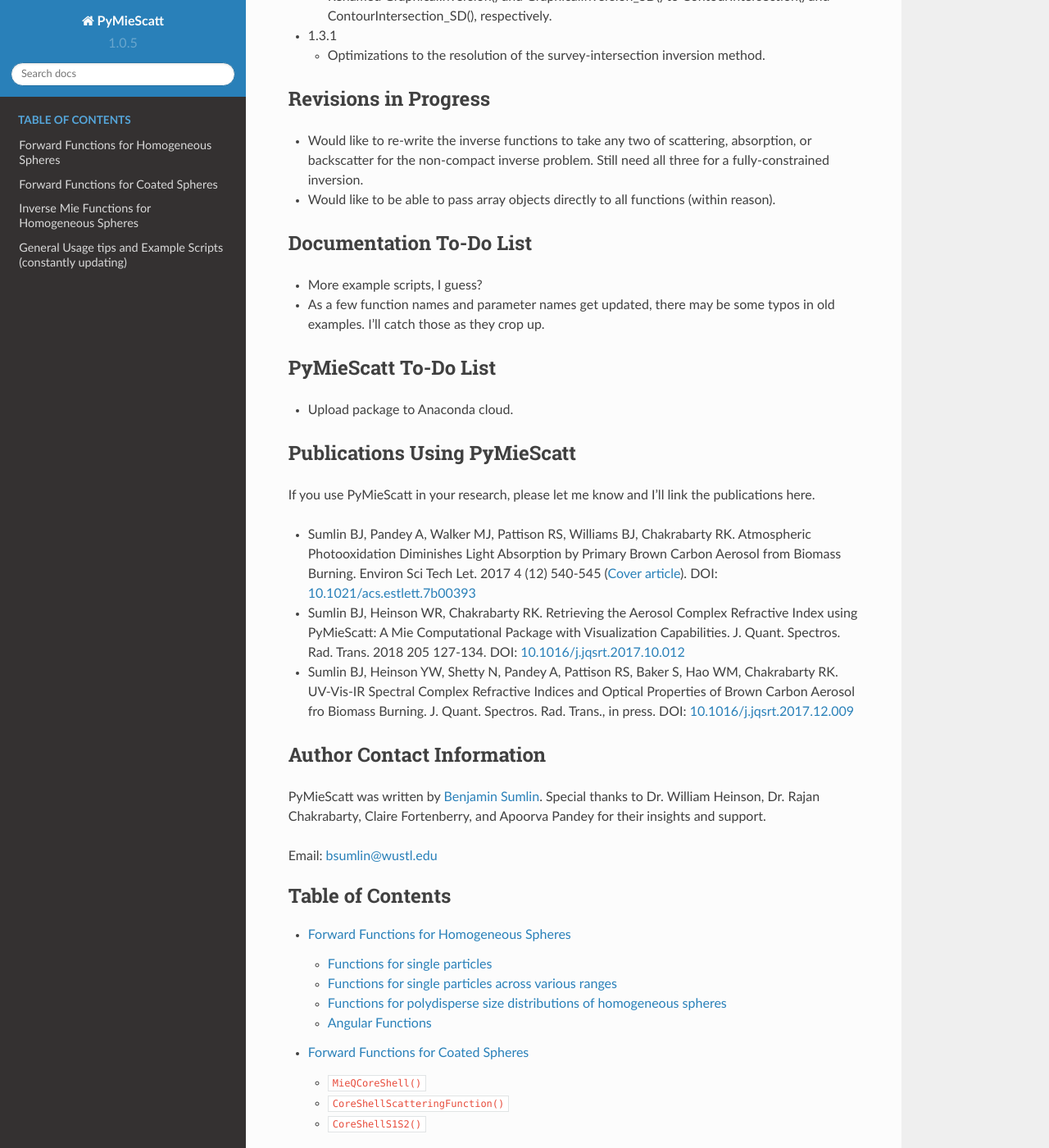
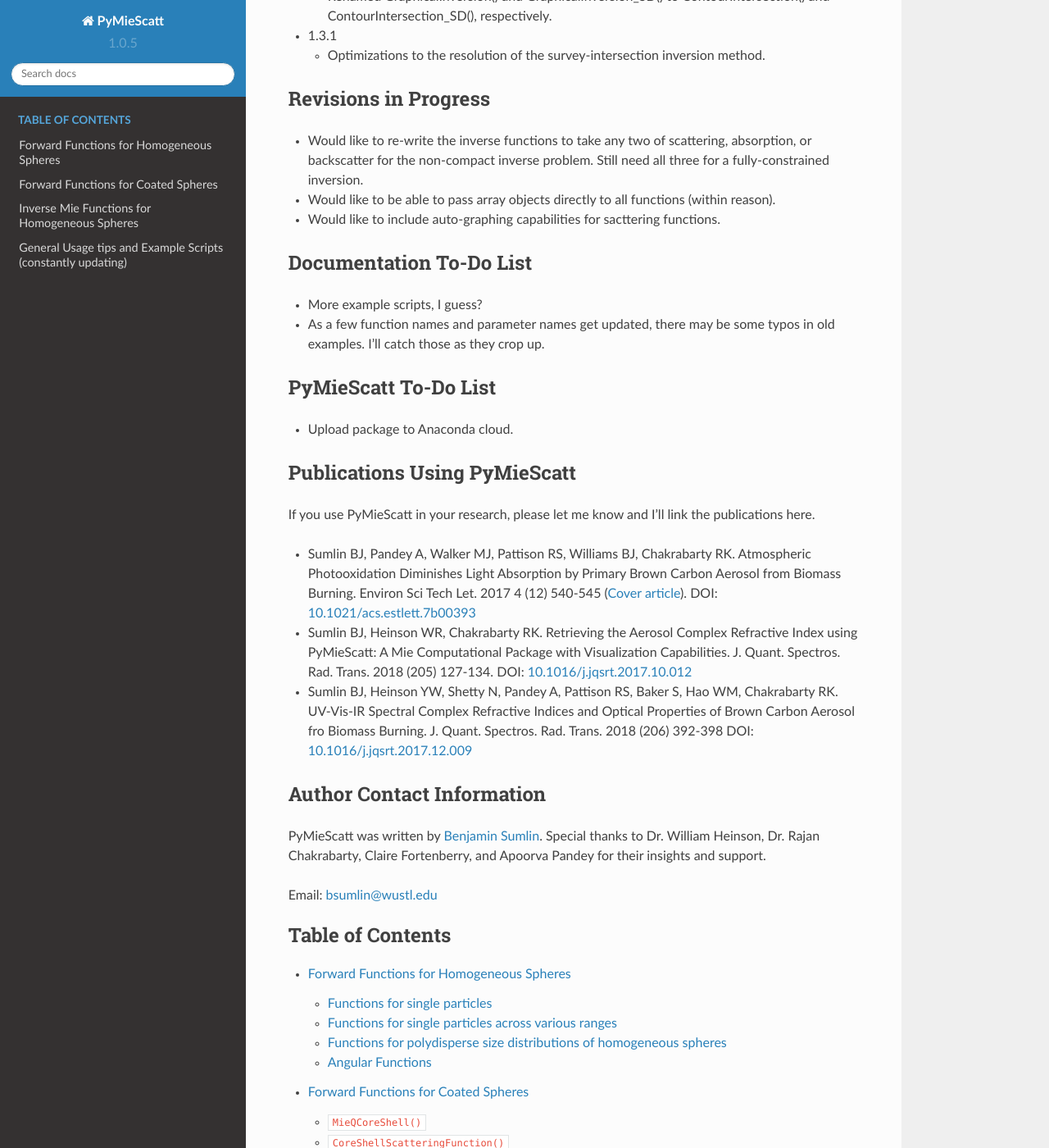
Before and after one commit to bsumlin/PyMieScatt, a Sphinx documentation site: the page built from docs/index.rst, in a window 1280 px wide and 1400 px high, scrolled down 1716 px. Shown: the whole window at 82% size. Built offline with Sphinx 7.4.7 and the Read the Docs theme 2.0.0, drawn with Linux system fonts in a browser that asks for light colours; formulas are drawn with MathJax 3; pages that are not in the unit, such as notebooks, are missing from menus.

Commit message:
minor
Updated pubs list

```diff
--- a/docs/index.rst
+++ b/docs/index.rst
@@ -76,6 +76,7 @@
 
 - Would like to re-write the inverse functions to take any two of scattering, absorption, or backscatter for the non-compact inverse problem. Still need all three for a fully-constrained inversion.
 - Would like to be able to pass array objects directly to all functions (within reason).
+- Would like to include auto-graphing capabilities for sacttering functions.
 
 Documentation To-Do List
 ------------------------
@@ -95,9 +96,9 @@
 
 - Sumlin BJ, Pandey A, Walker MJ, Pattison RS, Williams BJ, Chakrabarty RK. Atmospheric Photooxidation Diminishes Light Absorption by Primary Brown Carbon Aerosol from Biomass Burning. Environ Sci Tech Let. 2017 4 (12) 540-545 (`Cover article <http://pubs.acs.org/toc/estlcu/4/12>`_). DOI: `10.1021/acs.estlett.7b00393 <http://doi.org/10.1021/acs.estlett.7b00393>`_
 
-- Sumlin BJ, Heinson WR, Chakrabarty RK. Retrieving the Aerosol Complex Refractive Index using PyMieScatt: A Mie Computational Package with Visualization Capabilities. J. Quant. Spectros. Rad. Trans. 2018 205 127-134. DOI: `10.1016/j.jqsrt.2017.10.012 <https://doi.org/10.1016/j.jqsrt.2017.10.012>`_
+- Sumlin BJ, Heinson WR, Chakrabarty RK. Retrieving the Aerosol Complex Refractive Index using PyMieScatt: A Mie Computational Package with Visualization Capabilities. J. Quant. Spectros. Rad. Trans. 2018 (205) 127-134. DOI: `10.1016/j.jqsrt.2017.10.012 <https://doi.org/10.1016/j.jqsrt.2017.10.012>`_
 
-- Sumlin BJ, Heinson YW, Shetty N, Pandey A, Pattison RS, Baker S, Hao WM, Chakrabarty RK. UV-Vis-IR Spectral Complex Refractive Indices and Optical Properties of Brown Carbon Aerosol fro Biomass Burning. J. Quant. Spectros. Rad. Trans., in press. DOI: `10.1016/j.jqsrt.2017.12.009 <https://doi.org/10.1016/j.jqsrt.2017.12.009>`_
+- Sumlin BJ, Heinson YW, Shetty N, Pandey A, Pattison RS, Baker S, Hao WM, Chakrabarty RK. UV-Vis-IR Spectral Complex Refractive Indices and Optical Properties of Brown Carbon Aerosol fro Biomass Burning. J. Quant. Spectros. Rad. Trans. 2018 (206) 392-398 DOI: `10.1016/j.jqsrt.2017.12.009 <https://doi.org/10.1016/j.jqsrt.2017.12.009>`_
 
 Author Contact Information
 --------------------------
```
